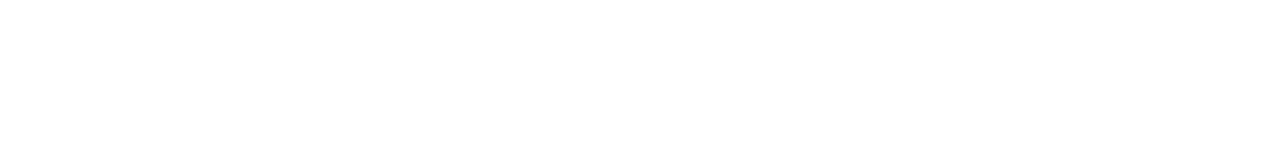
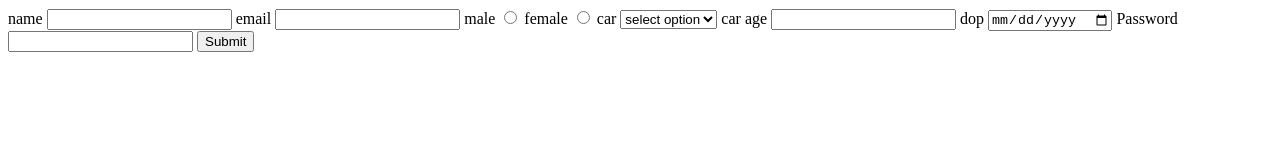
Before and after one commit to acciojob/car-insurance-form-subir211, a website: page main.html in a window 1280 px wide. Drawn offline with Linux system fonts and the light colour scheme.

Commit message:
created a submission

```diff
--- a/main.html
+++ b/main.html
@@ -10,7 +10,29 @@
 	<!-- the entire body must be written by student -->
     <script type="text/javascript" src="./script.js">
 </script>
-
+	<from method="post">
+<level for="Names">name</level>
+	<input type="text" id="names" required">
+	<level for="email">email</level>
+	<input type="email" id="names" required">
+<level for="gender_m">male</level>
+	<input type="radio" id="gender_m" name="gender" required>
+	<level for="gender_f">female</level>
+	<input type="radio" id="gender_f" name="gender" required>
+	<level for="cars">car</level>
+	<select id="cars">
+	<option value="option">select option</option>
+	<option value="BMW">BMW</option>
+		<option value="Audi">Audi</option>
+		<option value="Marcedez">marcedez</option>
+	</select>
+	<level for="car age">car age</level>
+	<input type="number" id="car age" required">
+		<level for="date of purchase">dop</level>
+	<input type="date" id="dop" required">
+	  <label for="password">Password</label>
+        <input type="Password" id="password" required>
+	 <button type="submit">Submit</button>
+	</from>
 </body>
-
 </html>
```
